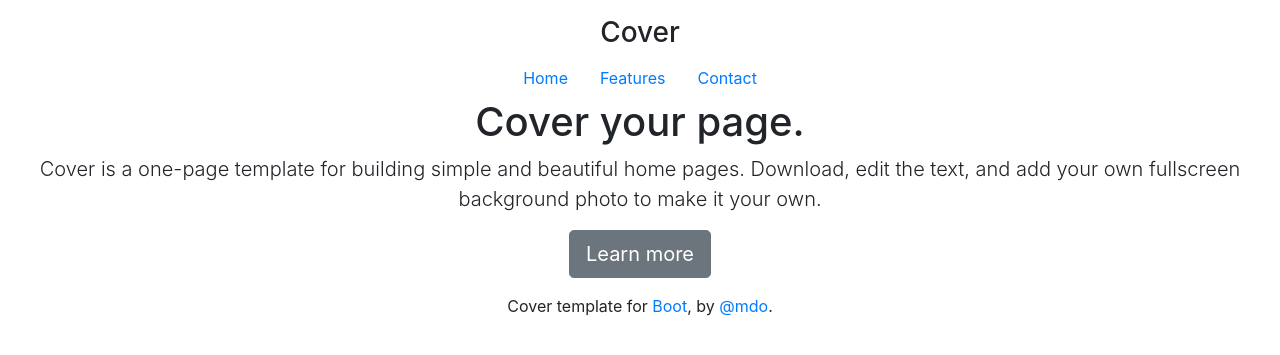
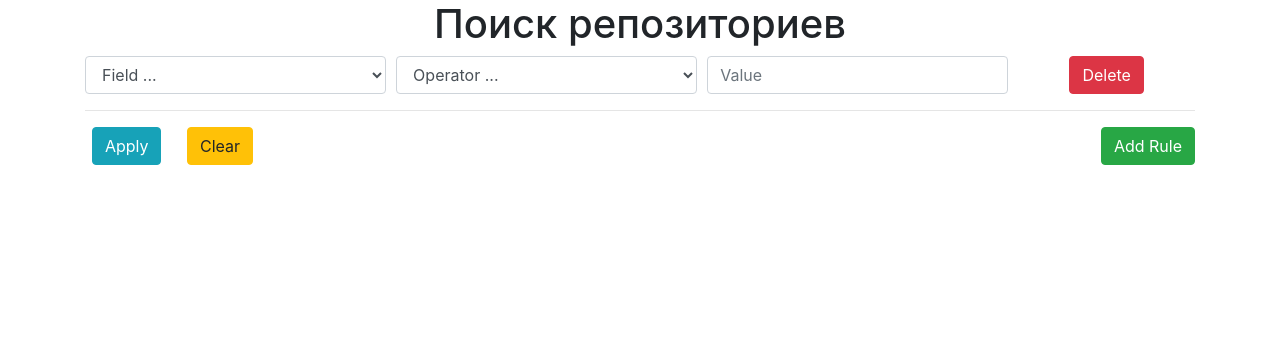
Before and after one commit to EgorMazikMazilov/test.loc, a PHP site: page / in a window 1280 px wide. Shown: the top 355 px of the page. Run offline with PHP 8.4, Linux system fonts and the light colour scheme; some libraries are stand-ins or nearby versions.

Commit message:
1 commit

```diff
--- a/index.php
+++ b/index.php
@@ -13,46 +13,79 @@
     <link rel="stylesheet" href="https://stackpath.bootstrapcdn.com/bootstrap/4.1.3/css/bootstrap.min.css" integrity="sha384-MCw98/SFnGE8fJT3GXwEOngsV7Zt27NXFoaoApmYm81iuXoPkFOJwJ8ERdknLPMO" crossorigin="anonymous">
 
     <!-- Custom styles for this template -->
-    <link href="public/cover.css" rel="stylesheet">
+    <link href="public/css/cover.css" rel="stylesheet">
 </head>
 
-<body class="text-center">
+<div class="container">
+    <div class="">
+        <div class="col-md-12">
 
-<div class="cover-container d-flex w-100 h-100 p-3 mx-auto flex-column">
-    <header class="masthead mb-auto">
-        <div class="inner">
-            <h3 class="masthead-brand">Cover</h3>
-            <nav class="nav nav-masthead justify-content-center">
-                <a class="nav-link active" href="#">Home</a>
-                <a class="nav-link" href="#">Features</a>
-                <a class="nav-link" href="#">Contact</a>
-            </nav>
+            <div class="text-center">
+                <h1>Поиск репозиториев</h1>
+            </div>
+        </div> <!-- end col-md-12 -->
+    </div> <!-- end row -->
+    <div class="row">
+        <div class="col-md-12 text-center">
+                <form>
+                    <div class="form-row">
+
+                        <div class="col">
+                            <select name="select[]" class="form-control" id="field">
+                                <option value="" selected disabled>Field ...</option>
+                                <option value="size" >Size</option>
+                                <option value="forks" n>Forks</option>
+                                <option value="stars" >Stars</option>
+                                <option value="followers">Followers</option>
+                            </select>
+                        </div>
+                        <div class="col">
+                            <select name="select2[]" class="form-control" id="operator">
+                                <option value="" selected disabled>Operator ...</option>
+                                <option value=">" > > </option>
+                                <option value="<" > < </option>
+                                <option value="=" > = </option>
+                            </select>
+                        </div>
+                        <div class="col value-field">
+                                <input name="select3[]" type="text" class="form-control" id="value" placeholder="Value">
+                        </div>
+                            <div class="addInput"></div>
+
+                        <div class="col-2">
+                            <button type="button" class="btn btn-danger delbutton">Delete</button>
+                        </div>
+                    </div>
+                    <hr>
+                    <div class="form-row ">
+                        <div class="col-md-1">
+                            <button type="button" class="btn btn-info" id="apply">Apply</button>
+                        </div>
+                        <div class="col-md-1">
+                            <button type="button" class="btn btn-warning clearbutton">Clear</button>
+                        </div>
+                        <div class="col">
+                            <button type="button" class="btn btn-success float-right addbutton">Add Rule</button>
+                        </div>
+                    </div><!-- /form-row -->
+
+                <p id="results"></p>
+
+            </form>
         </div>
-    </header>
-
-    <main role="main" class="inner cover">
-        <h1 class="cover-heading">Cover your page.</h1>
-        <p class="lead">Cover is a one-page template for building simple and beautiful home pages. Download, edit the text, and add your own fullscreen background photo to make it your own.</p>
-        <p class="lead">
-            <a href="#" class="btn btn-lg btn-secondary">Learn more</a>
-        </p>
-    </main>
-
-    <footer class="mastfoot mt-auto">
-        <div class="inner">
-            <p>Cover template for <a href="https://getbootstrap.com/">Boot</a>, by <a href="https://twitter.com/mdo">@mdo</a>.</p>
-        </div>
-    </footer>
-</div>
-
+        <!-- /.col-md-12 -->
+    </div>
+    <!-- /.row -->
+</div> <!-- end container -->
 
 <!-- Bootstrap core JavaScript
 ================================================== -->
 <!-- Placed at the end of the document so the pages load faster -->
 
-<script src="https://code.jquery.com/jquery-3.3.1.slim.min.js" integrity="sha384-q8i/X+965DzO0rT7abK41JStQIAqVgRVzpbzo5smXKp4YfRvH+8abtTE1Pi6jizo" crossorigin="anonymous"></script>
+<script src="public/js/jquery-3.1.0.min.js"></script>
 <script src="https://cdnjs.cloudflare.com/ajax/libs/popper.js/1.14.3/umd/popper.min.js" integrity="sha384-ZMP7rVo3mIykV+2+9J3UJ46jBk0WLaUAdn689aCwoqbBJiSnjAK/l8WvCWPIPm49" crossorigin="anonymous"></script>
 <script src="https://stackpath.bootstrapcdn.com/bootstrap/4.1.3/js/bootstrap.min.js" integrity="sha384-ChfqqxuZUCnJSK3+MXmPNIyE6ZbWh2IMqE241rYiqJxyMiZ6OW/JmZQ5stwEULTy" crossorigin="anonymous"></script>
+<script src="public/js/common.js" type="text/javascript"></script>
 
 </body>
 </html>
--- /dev/null
+++ b/public/js/common.js
@@ -0,0 +1,39 @@
+$(document).ready(function(){
+    var count = 0;
+
+    //ADD btn
+    $('.addbutton').click(function() {
+
+        $( ".addInput" ).append( "<div class='col'>"+"<input name='select3"+count+"[]' type='text' class='form-control' id='value"+count+"' placeholder='Value'>"+"</div>");
+        count++;
+        console.log(count);
+    });
+
+//DEL btn
+    $('.delbutton').click(function() {
+        $( ".addInput" ).detach();
+
+    });
+
+    $('.clearbutton').click(function() {
+
+//возможно в задании вы имели ввиду добавление правила как добавление всей строки, но понял я это уже поздно
+
+    });
+
+    //Apply BTN
+    $("#apply").click(function (e) {
+        e.preventDefault();
+
+        $.ajax({
+           type: "POST",
+           url: "gitSearch.php",
+           data: $('form').serialize(),
+
+             success: function(result){
+                console.log(result);
+             },
+
+        });
+    });
+});
```
Also changed, not shown: gitSearch.php (added, +11 -0 lines), public/css/cover.css (added).
